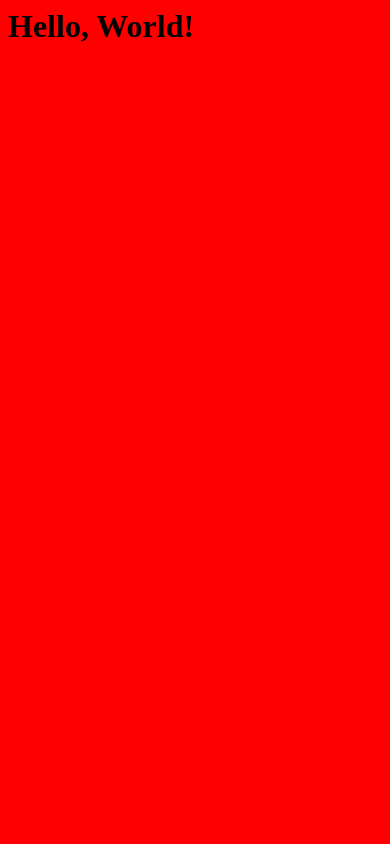
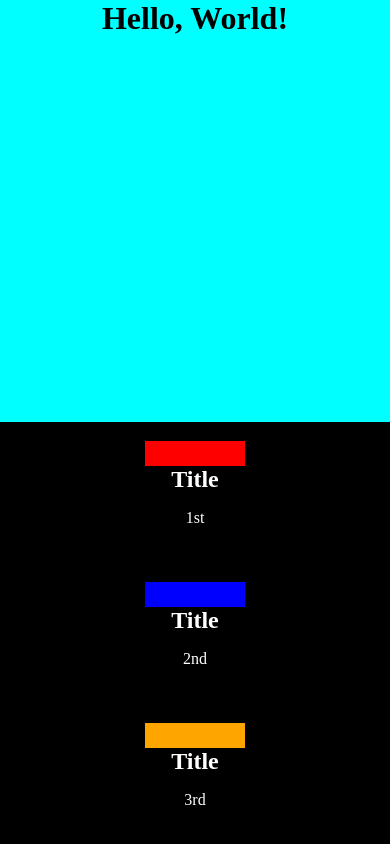
Before and after one commit to EliasHaynes/first-responsive-website, a plain HTML site: page index.html in a window 390 px wide. Drawn offline with Linux system fonts and the light colour scheme.

Commit message:
structure done and made mobile browser view, just need to give mobile view seperate styling

```diff
--- a/index.html
+++ b/index.html
@@ -7,6 +7,25 @@
     <link rel="stylesheet" href="styles.css">
 </head>
 <body>
-    <h1> Hello, World!</h1>
+    <div class ='main-container'>
+        <h1> Hello, World!</h1>
+    </div>
+    <div class ="sub-container">
+        <section>
+            <div class ='redbox'></div>
+            <h2>Title</h2>
+            <p>1st</p>
+        </section>
+        <section>
+            <div class ='bluebox'></div>
+            <h2>Title</h2>
+            <p>2nd</p>
+        </section>
+        <section>
+            <div class ='orangebox'></div>
+            <h2>Title</h2>
+            <p>3rd</p>
+        </section>
+    </div>
 </body>
 </html>
--- a/styles.css
+++ b/styles.css
@@ -1,6 +1,64 @@
+
 body {
-    height: 100%
+    height: 100%;
     width: 100%;
-    background-color: red;
+    margin: 0px 0px 0px 0px;
 
 }
+ .main-container {
+    height: 50%;
+    width: 100%;
+    background-color: aqua;
+
+ }
+
+.sub-container {
+    height:50%;
+    background-color: black;
+    display:flex;
+    flex-flow: row wrap;
+    justify-content: space-around;
+    align-items: center;
+}
+
+h1 {
+    text-align: center;
+}
+
+h2 {
+    color: white;
+    margin:0px;
+    text-align: center;
+}
+
+ p {
+    color: white;
+    text-align:center;
+
+ }
+
+ div.redbox {
+    width: 100px;
+    height:25px;
+    background-color:red;
+ }
+
+ div.bluebox {
+    width: 100px;
+    height:25px;
+    background-color:blue;
+ }
+
+ div.orangebox {
+    width: 100px;
+    height:25px;
+    background-color:orange;
+ }
+
+ @media (max-width: 576px) {
+
+
+    .sub-container {
+        flex-flow: column wrap;
+    }
+ }
```
